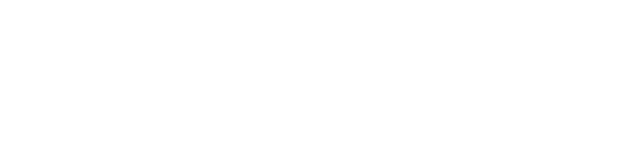
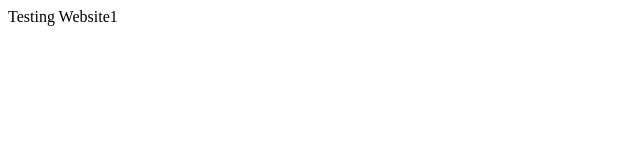
Before and after one commit to eguardado99/Work-TestEnviornment1, a plain HTML site: page Index.html in a window 1280 px wide. Shown: the whole page, without its empty margins (0-640 px from the left). Drawn offline with Linux system fonts and the light colour scheme.

Commit message:
Updated Body

```diff
--- a/Index.html
+++ b/Index.html
@@ -7,6 +7,6 @@
     <title>Test Environment 2</title>
 </head>
 <body>
-
+<div>Testing Website1</div>
 </body>
 </html>
```
